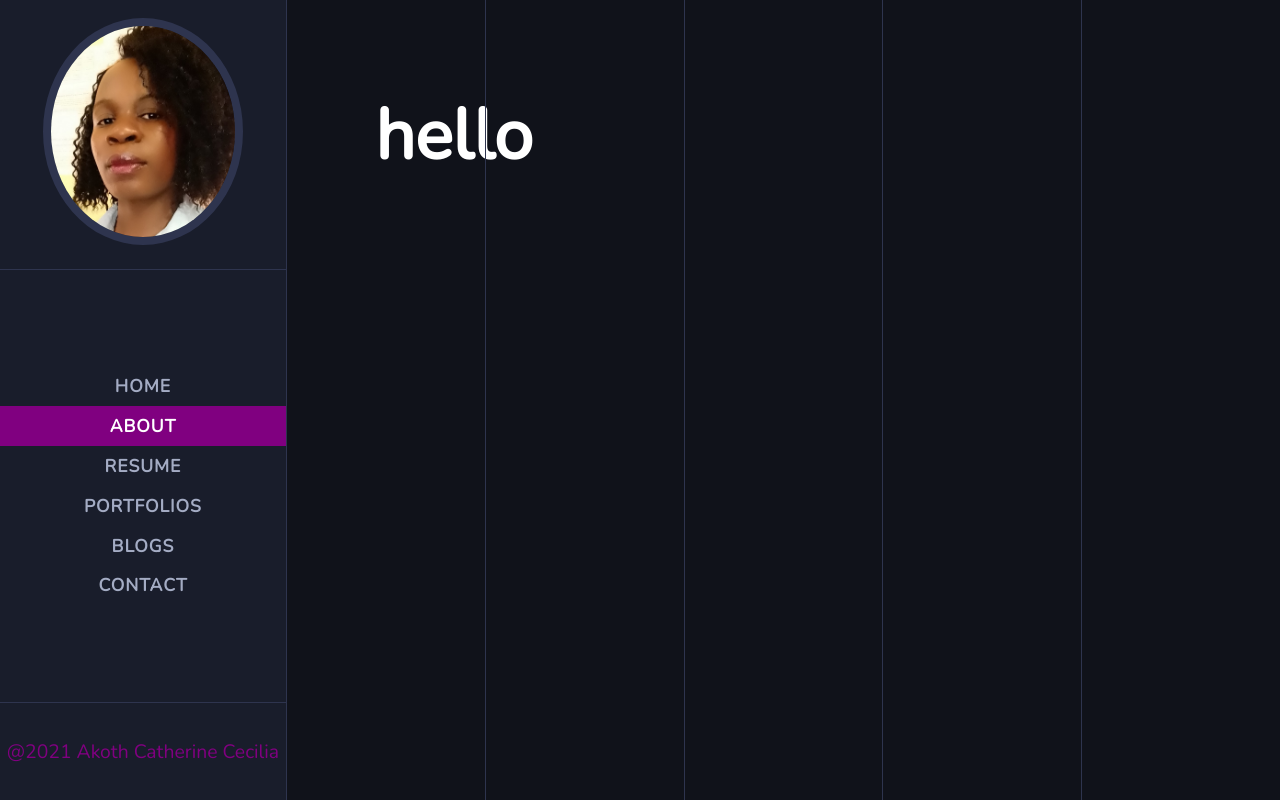
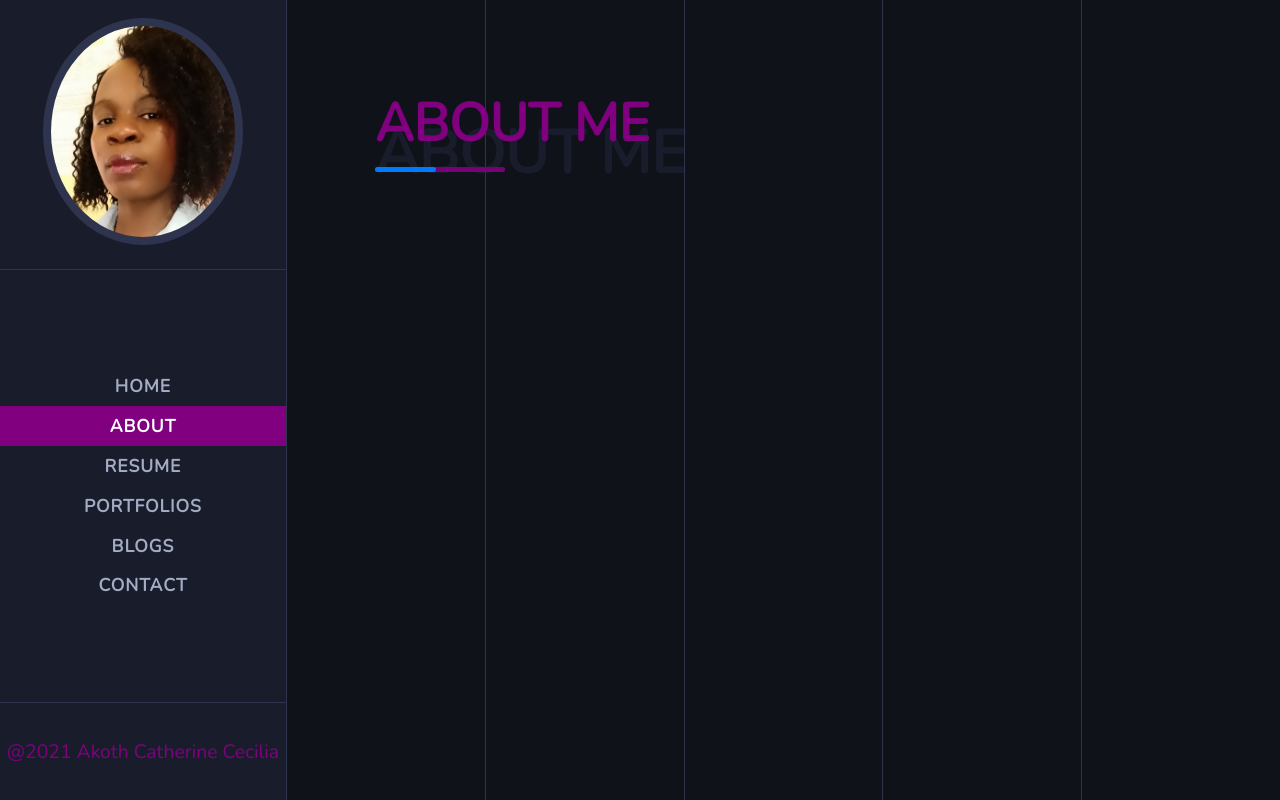
Before and after one commit to cathyAkoth/catherine, a React (Create React App) app: page /about in a window 1280 px wide. Built offline with nearby package versions, Linux system fonts and the light colour scheme.

Commit message:
Added more style to title component

```diff
--- a/src/Components/Title.js
+++ b/src/Components/Title.js
@@ -1,11 +1,53 @@
 import React from 'react'
-
-function Title(){
+import styled from 'styled-components';
+function Title({title, span}){
     return(
-        <div>
-
-        </div>
+        <TitleStyled>
+            <h2>{title} <span>{span}</span></h2>
+        </TitleStyled>
     )
 }
 
+const TitleStyled = styled.div`
+    position: relative;
+    h2{
+        color: purple;
+        font-size:3rem;
+        font-weight:600;
+        text-transform: uppercase;
+        position:relative;
+        padding-bottom: .7rem;
+        &::before{
+            content:"";
+            position:absolute;
+            bottom: 0;
+            width:7.4rem;
+            height:.33rem;
+            background-color: rgb(120,0,120);
+            border-radius:15px;
+        }
+        &::after{
+            content:"";
+            position:absolute;
+            bottom: 0;
+            width:3.5rem;
+            height:.33rem;
+            background-color: var(--primary-color);
+            border-radius:15px;
+            left:0;
+        }
+        span{
+            font-weight:900;
+            color: rgba(25,29,43,44);
+            font-size:3.4rem;
+            opacity:2.5;
+            position:absolute;
+            left: 0;
+            top: 30%;
+            z-index: -1;
+        }
+    }
+
+`;
+
 export default Title;
--- a/src/Pages/AboutPage.js
+++ b/src/Pages/AboutPage.js
@@ -1,11 +1,14 @@
 import React from 'react';
 import styled from "styled-components";
 import {MainLayout} from '../styles/Layouts';
+import Title from "../Components/Title";
+
+
 function AboutPage(){
     return(
         <MainLayout>
             <AboutStyled>
-                <h1> hello </h1>
+                <Title title={'About Me'} span={'About Me'} />
             </AboutStyled>
         </MainLayout>
     )
```
